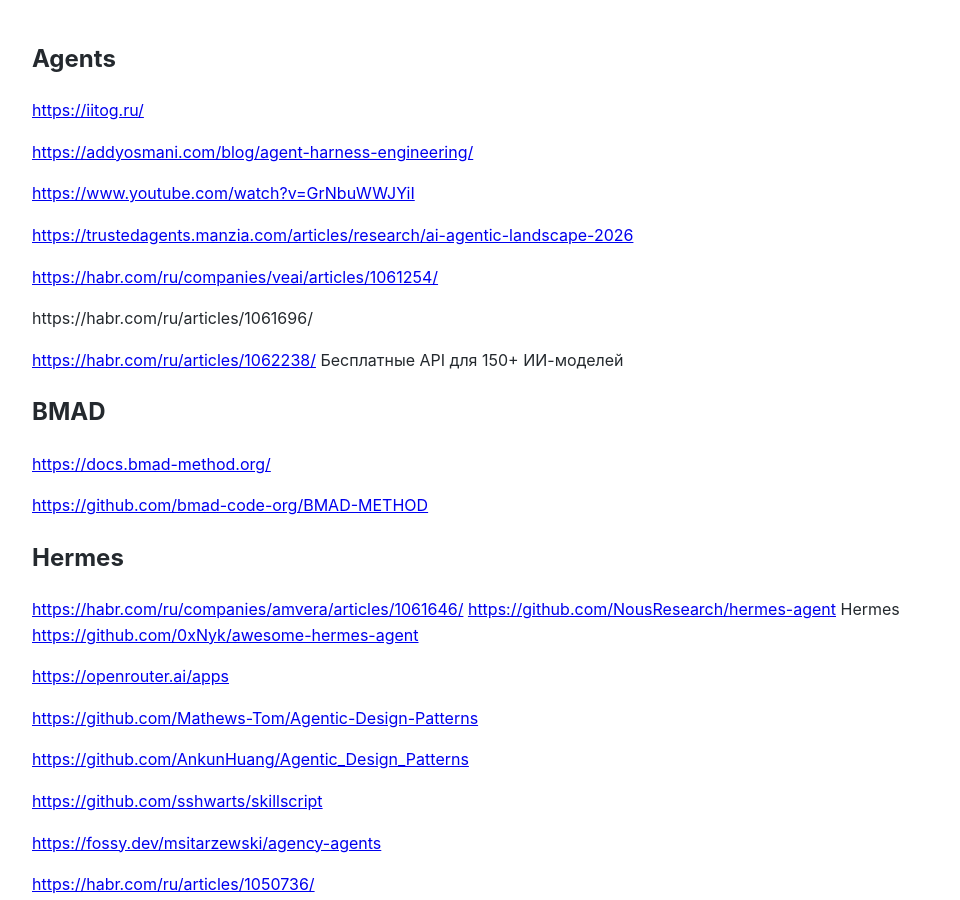
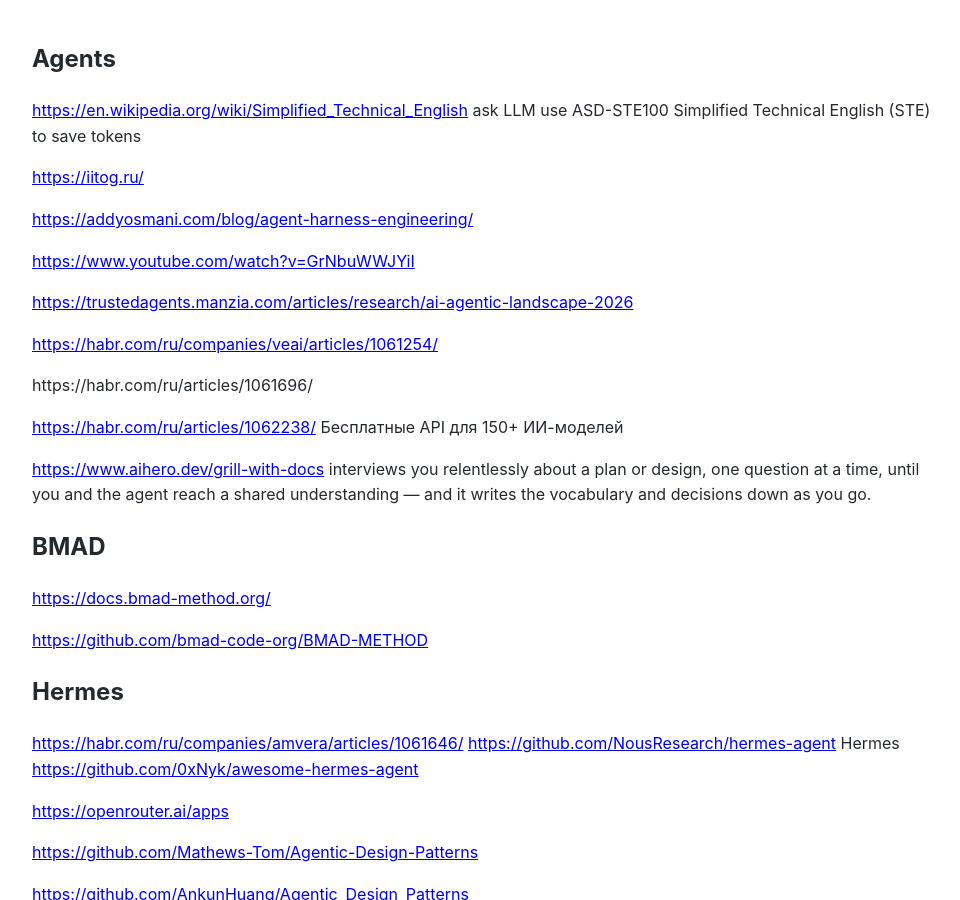
Before and after one commit to Michael-Lubinsky/michael-lubinsky.github.com, a Jekyll site: the page built from ml/agent.md, in a window 1280 px wide and 900 px high. Shown: the whole window, without its empty margins (158-1118 px from the left). Built offline with Jekyll 4.4.1, drawn with Linux system fonts in a browser that asks for light colours; our own code applies the rules of GitHub Pages for plain Markdown files.

Commit message:
Update agent.md

```diff
--- a/ml/agent.md
+++ b/ml/agent.md
@@ -1,4 +1,6 @@
 ## Agents
+
+<https://en.wikipedia.org/wiki/Simplified_Technical_English> ask LLM use ASD-STE100 Simplified Technical English (STE) to save tokens
 
 <https://iitog.ru/>
 
@@ -14,6 +16,8 @@
 https://habr.com/ru/articles/1061696/
 
 <https://habr.com/ru/articles/1062238/> Бесплатные API для 150+ ИИ-моделей
+
+<https://www.aihero.dev/grill-with-docs>  interviews you relentlessly about a plan or design, one question at a time, until you and the agent reach a shared understanding — and it writes the vocabulary and decisions down as you go.
 
 ## BMAD
 <https://docs.bmad-method.org/>
```
